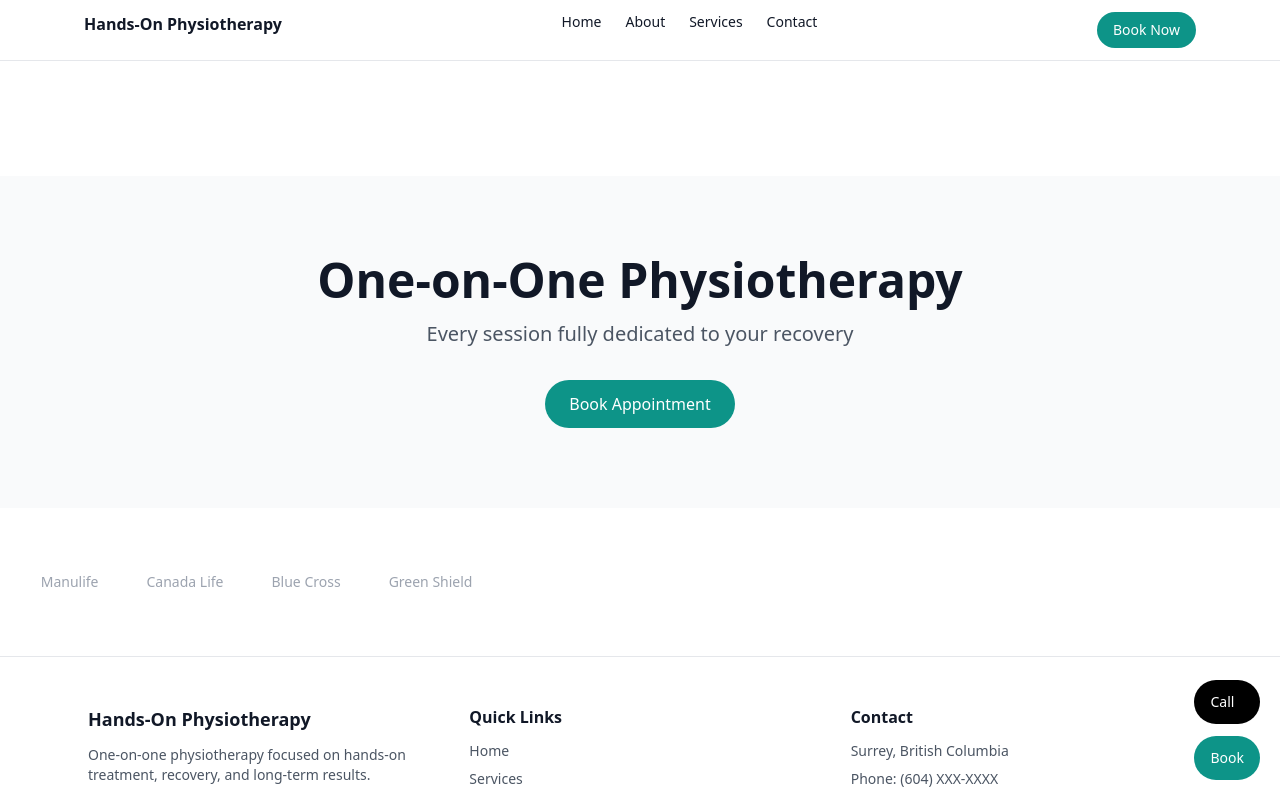
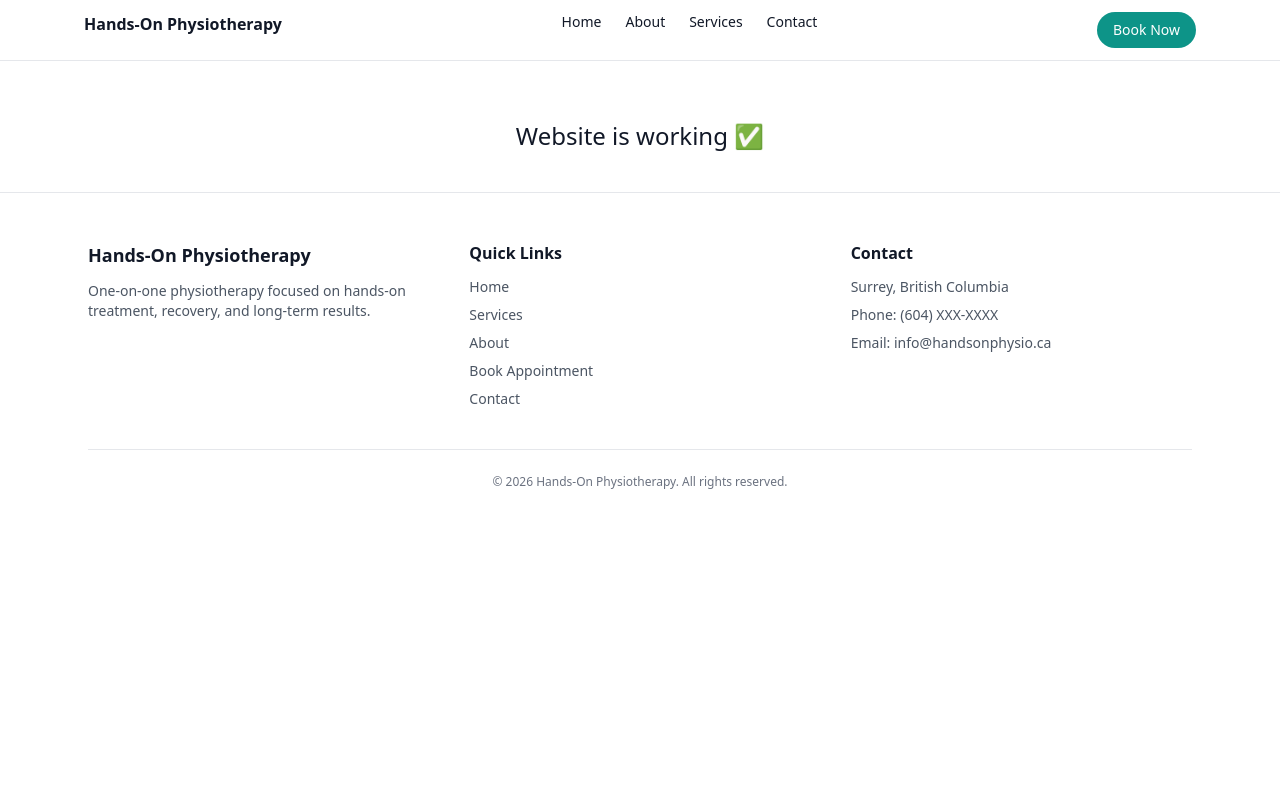
Before and after one commit to handsonphysio/handsonphysio.ca, a Next.js app: page / in a window 1280 px wide. Shown: the top 799 px of the page. Built offline with nearby package versions, Linux system fonts and the light colour scheme.

Commit message:
Replace main content with website status message
Removed the main content and replaced it with a simple message indicating the website is working.

```diff
--- a/app/page.tsx
+++ b/app/page.tsx
@@ -1,41 +1,7 @@
-import FloatingActions from "@/components/FloatingActions";
-
 export default function Home() {
   return (
-    <main className="pt-24">
-
-      {/* HERO */}
-      <section className="text-center px-6 py-20 bg-gray-50">
-        <h1 className="text-5xl font-bold">
-          One-on-One Physiotherapy
-        </h1>
-
-        <p className="mt-4 text-xl text-gray-600">
-          Every session fully dedicated to your recovery
-        </p>
-
-        <a className="mt-8 inline-block bg-teal-600 text-white px-6 py-3 rounded-full">
-          Book Appointment
-        </a>
-      </section>
-
-      {/* INSURANCE STRIP */}
-      <section className="py-16 overflow-hidden">
-        <div className="animate-scroll flex gap-12 text-gray-400 text-sm">
-          {[
-            "Sun Life",
-            "Manulife",
-            "Canada Life",
-            "Blue Cross",
-            "Green Shield"
-          ].map((i, idx) => (
-            <span key={idx}>{i}</span>
-          ))}
-        </div>
-      </section>
-
-      <FloatingActions />
-
-    </main>
+    <div className="p-10 text-center text-2xl">
+      Website is working ✅
+    </div>
   );
 }
```
